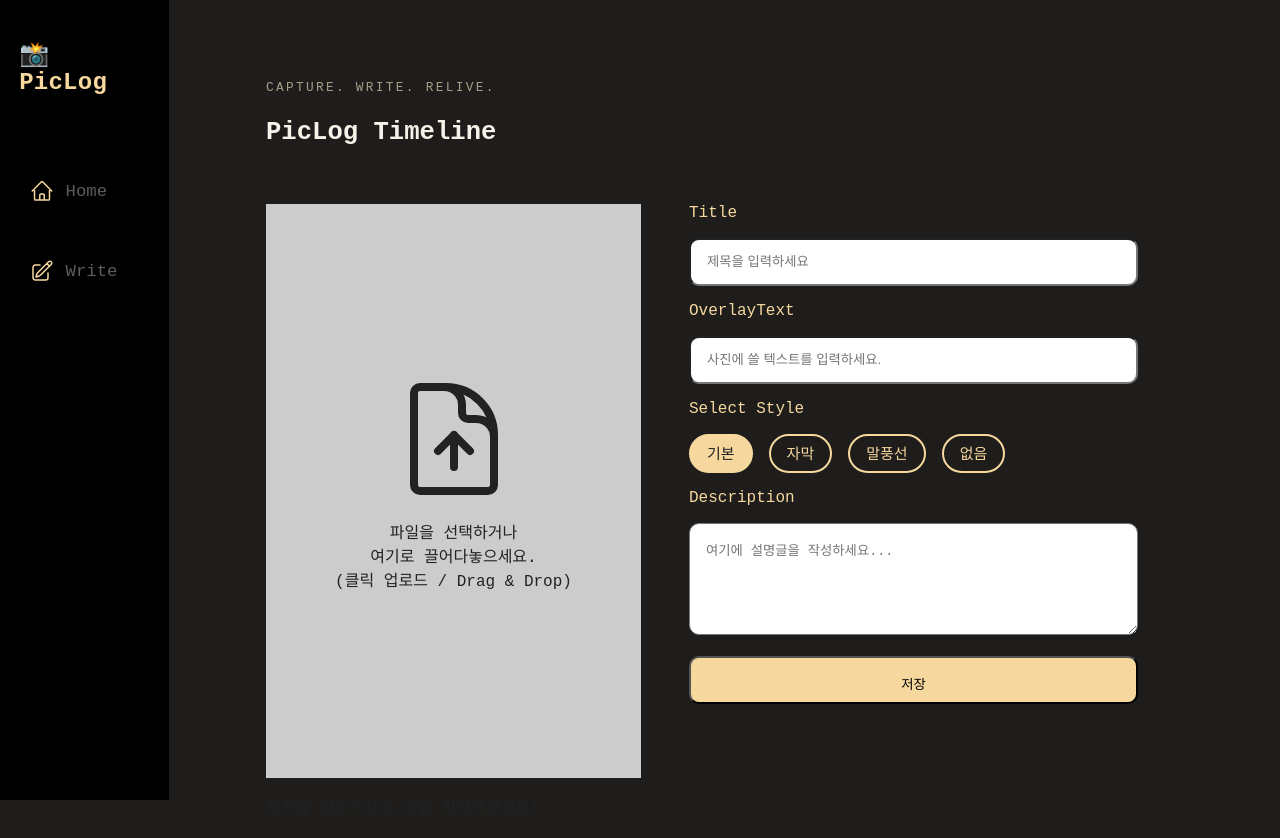
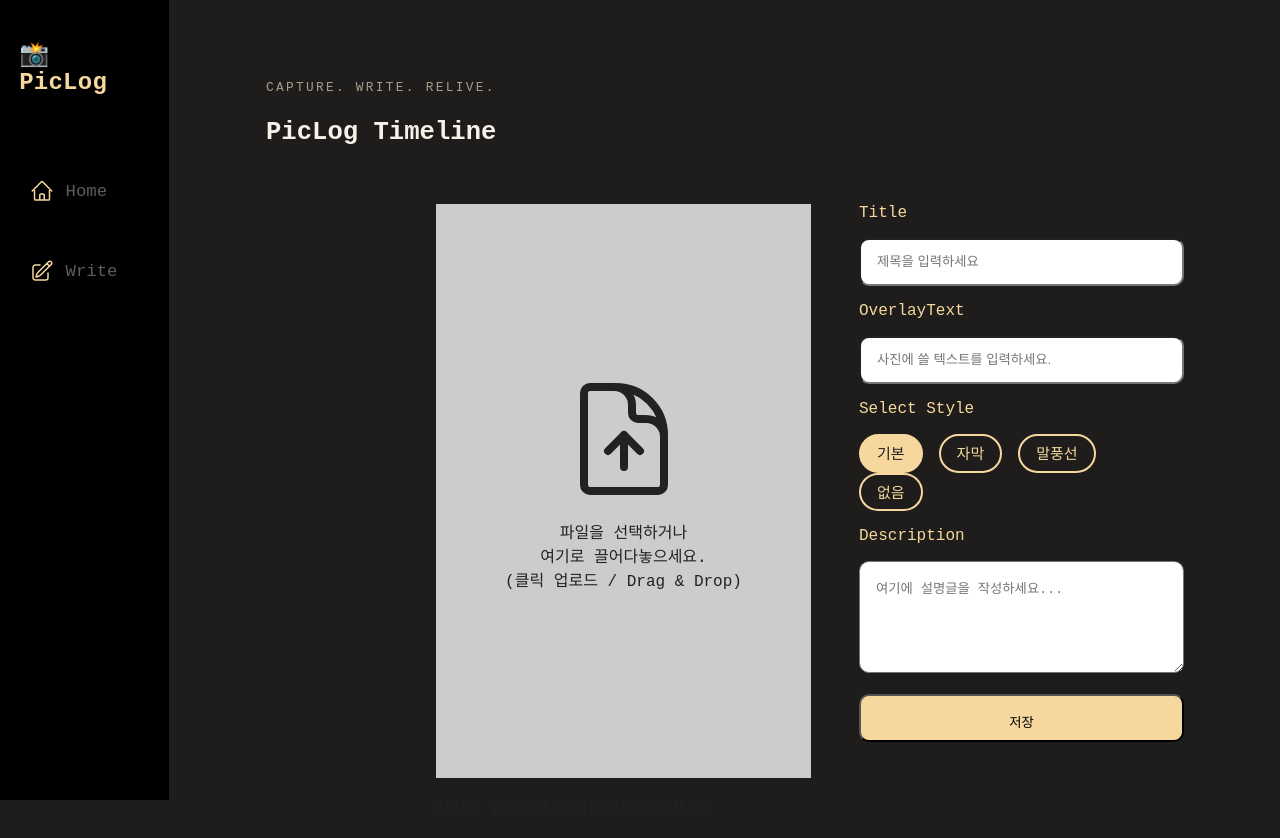
Before and after one commit to ssundventure/pic-log, a React (Create React App) app: page /write in a window 1280 px wide. Shown: the top 838 px of the page. Built offline with nearby package versions, Linux system fonts and the light colour scheme.

Commit message:
style(write): write 출력 위치 수정

```diff
--- a/src/pages/Write.tsx
+++ b/src/pages/Write.tsx
@@ -7,6 +7,7 @@ import localforage from "localforage";
 import { useNavigate } from "react-router-dom";
 import { Post } from "../types/post";
 import { OverlayType } from "../types/overlayType";
+import { SIDEBAR_WIDTH } from "../constants/layout";
 
 function Write() {
   const [title, setTitle] = useState("");
@@ -181,6 +182,8 @@ function Write() {
 
 const MainContainer = styled.div`
   display: flex;
+  margin-left: ${SIDEBAR_WIDTH};
+
 `;
 
 const WriteContainer = styled.div`
```
